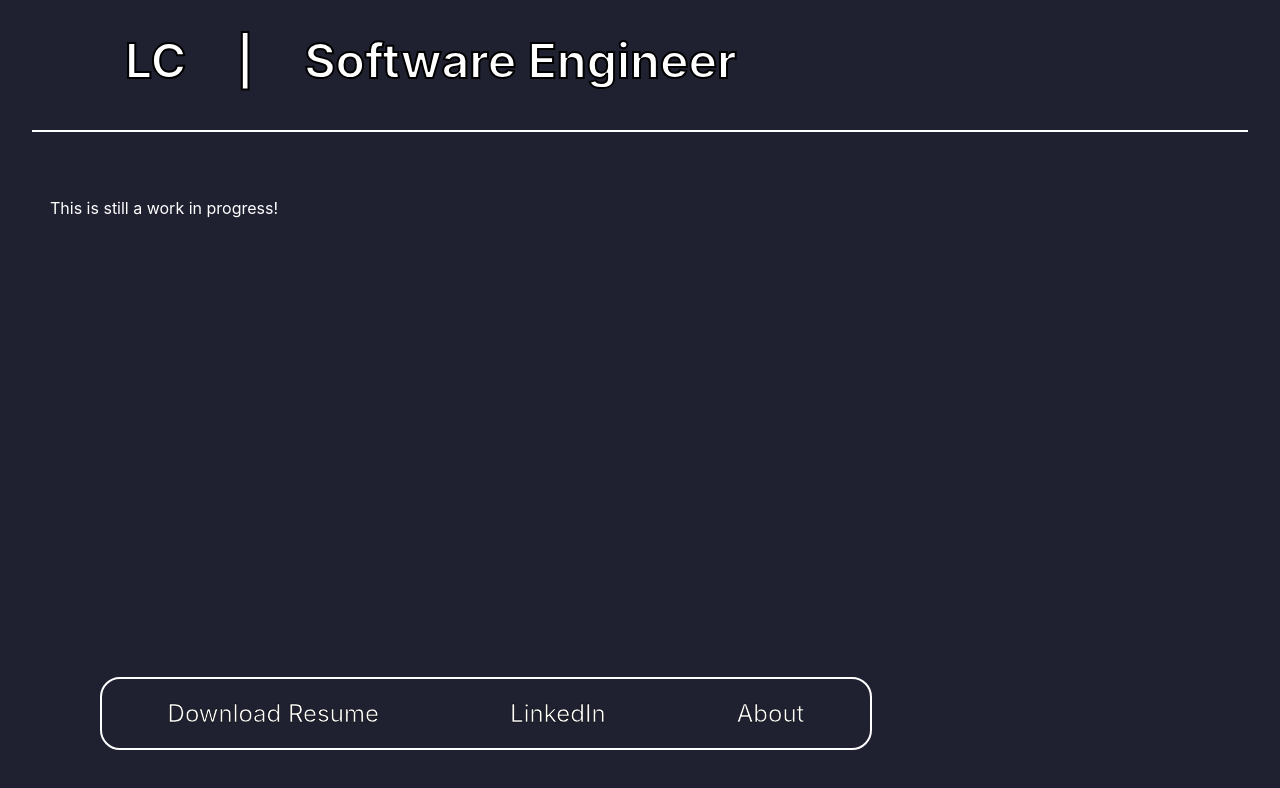
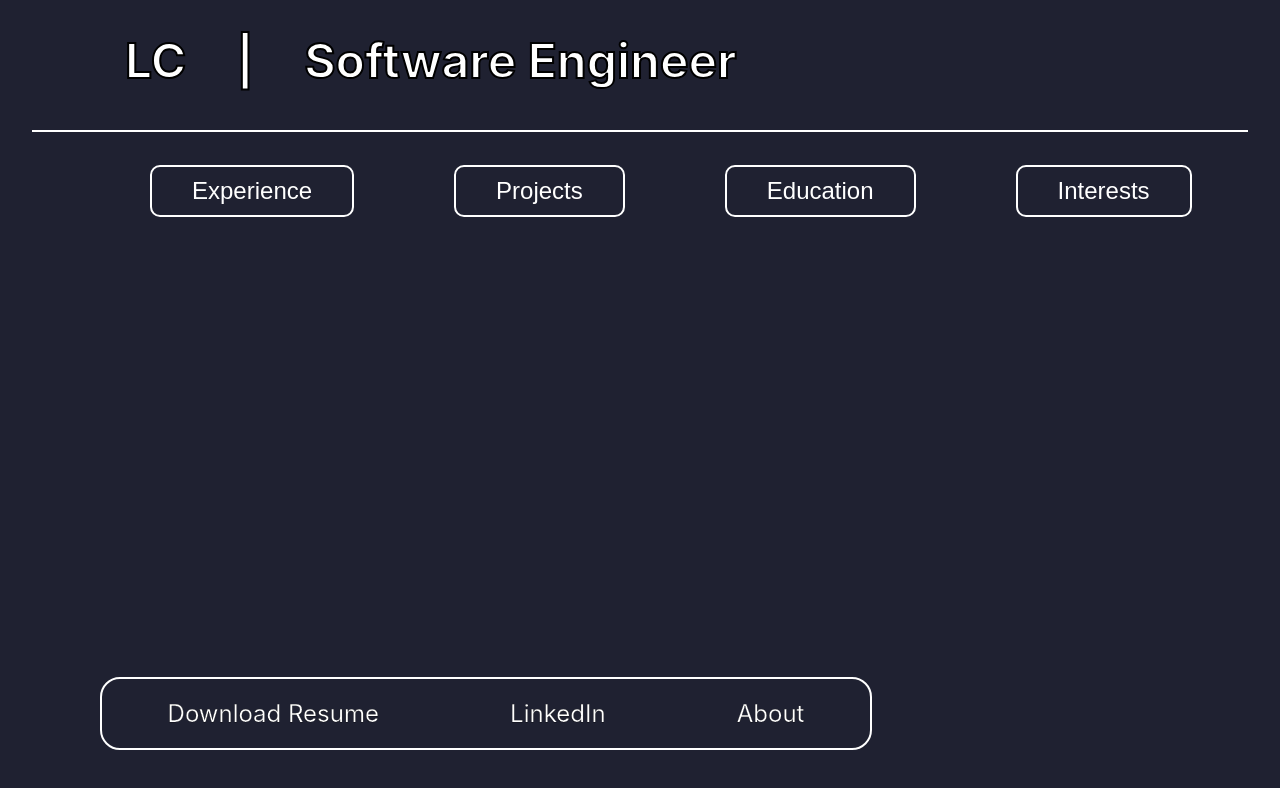
Before and after one commit to ccolston07/Levi_Colston, a React (Create React App) app: page / in a window 1280 px wide. Shown: the top 788 px of the page. Built offline with nearby package versions, Linux system fonts and the light colour scheme.

Commit message:
Add button bar, TODO add button actions and content manipulation

```diff
--- a/public/index.html
+++ b/public/index.html
@@ -24,7 +24,7 @@
       work correctly both with client-side routing and a non-root public URL.
       Learn how to configure a non-root public URL by running `npm run build`.
     -->
-    <title>React App</title>
+    <title>Levi Colston</title>
   </head>
   <body>
     <noscript>You need to enable JavaScript to run this app.</noscript>
--- a/src/App.js
+++ b/src/App.js
@@ -1,20 +1,22 @@
-//import './stylesheets/App.css';
+import React, { useState } from "react";
+
 import Header from "./components/Header";
 import BottomInfoBar from "./components/BottomInfoBar";
-import React, { useState } from "react";
+import ButtonBar from "./components/ButtonBar";
 
 function App() {
-  const [headerTitle, setHeaderTitle] = useState("Software Engineer")
+  const [headerTitle, setHeaderTitle] = useState("Software Engineer");
+  const [buttonNames, setButtonNames] = useState(["Experience", "Projects", "Education", "Interests"]);
 
   const handleChangeTitle = (e) => {
 
     setHeaderTitle(e.target.name);
-  }
+  };
 
   return (
-    <div className="App">
+    <div style={{height: "100vh"}}>
       <Header headerTitle={headerTitle}/>
-      <p style={{color: "white", padding: "50px"}}>This is still a work in progress!</p>
+      <ButtonBar buttonNames={buttonNames}/>
       <BottomInfoBar />
     </div>
   );
--- /dev/null
+++ b/src/components/ButtonBar.js
@@ -0,0 +1,17 @@
+import React from "react";
+import styles from "../stylesheets/ButtonBar.module.css";
+
+function ButtonBar(props) {
+
+    return (
+        <div className={styles.div}>
+            {
+                props.buttonNames.map((buttonName) =>
+                    <button id={buttonName+"Button"} className={styles.button}>{buttonName}</button>
+                )
+            }
+        </div>
+    );
+}
+
+export default ButtonBar;
--- a/src/index.css
+++ b/src/index.css
@@ -7,6 +7,7 @@ body {
   -moz-osx-font-smoothing: grayscale;
   background-color: #1F2131;
   overflow: hidden;
+  height: 100%;
 }
 
 code {
--- a/src/stylesheets/App.css
+++ /dev/null
@@ -1,3 +0,0 @@
-.App {
-
-}
--- a/src/stylesheets/BottomInfoBar.module.css
+++ b/src/stylesheets/BottomInfoBar.module.css
@@ -4,7 +4,7 @@
     display: grid;
     justify-items: center;
 
-    position: absolute;
+    position: fixed;
     bottom: 50px;
     width: 60%;
     margin-left: 100px;
@@ -18,7 +18,7 @@
     color: white;
     text-decoration: none;
 
-    -webkit-text-stroke-width: 0.5px;
+    -webkit-text-stroke-width: 0.25px;
     -webkit-text-stroke-color: black;
 
     grid-row-start: 1;
--- /dev/null
+++ b/src/stylesheets/ButtonBar.module.css
@@ -0,0 +1,24 @@
+.button {
+    background: none;
+    border: 2px solid white;
+    border-radius: 10px;
+    padding-top: 10px;
+    padding-bottom: 10px;
+    padding-left: 40px;
+    padding-right: 40px;
+    color: white;
+    margin-left: 50px;
+    margin-right: 50px;
+    margin-top: 25px;
+    font-size: 24px;
+}
+
+.button:active {
+    color: gray;
+    border: 2px solid gray;
+}
+
+
+.div {
+    margin-left: 100px;
+}
```
